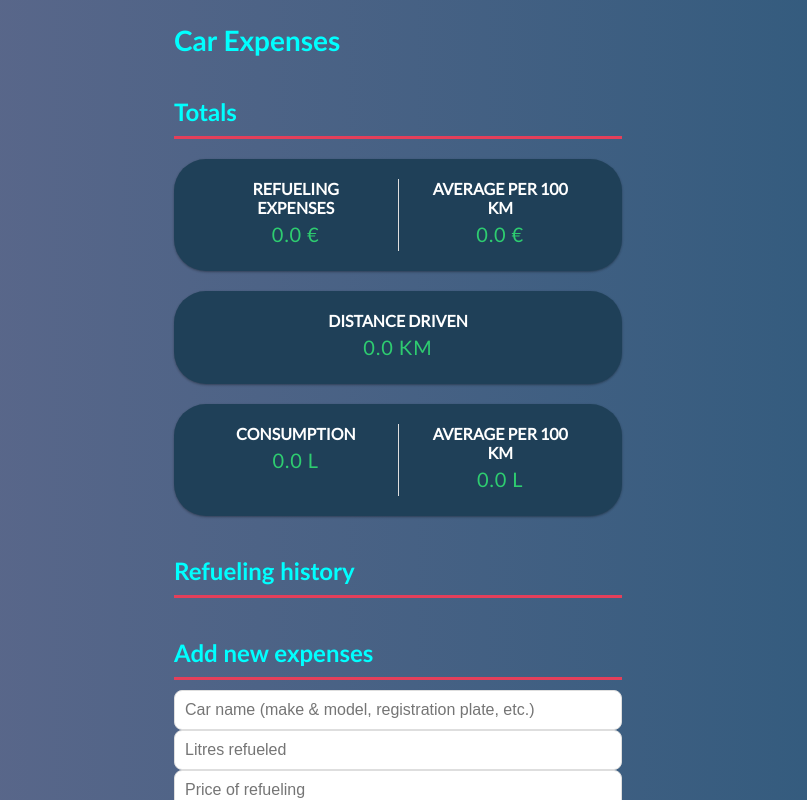
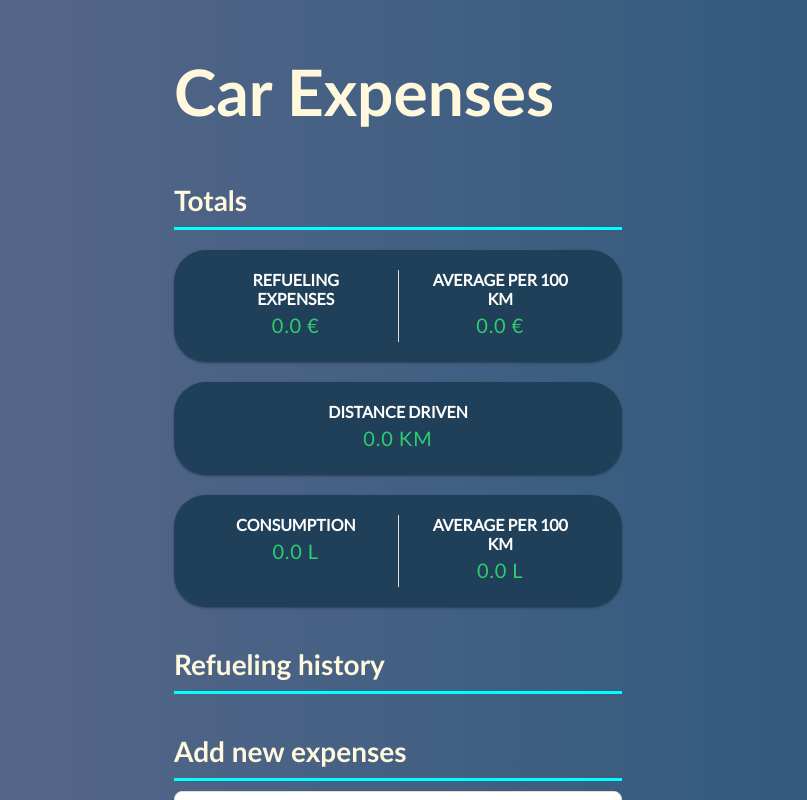
Before and after one commit to arekune/car-expenses, a React (Create React App) app: page / in a window 1280 px wide. Shown: the top 800 px of the page, without its empty margins (242-1049 px from the left). Built offline with nearby package versions, Linux system fonts and the light colour scheme.

Commit message:
Change font color for titles

```diff
--- a/src/App.css
+++ b/src/App.css
@@ -50,19 +50,19 @@ h1 {
 }
 
 h2 {
-  font-size: 1.75rem;
-  color: cyan;
+  font-size: 4rem;
+  color: #FFF8DC;
   font-family: 'Gill Sans', 'Gill Sans MT', Calibri, 'Trebuchet MS', sans-serif;
 
 }
 
 h3 {
-  border-bottom: 0.2rem solid #E43F5A;
+  border-bottom: 0.2rem solid cyan;
   padding-bottom: 0.625rem;
   margin: 2.5rem 0 0.625rem;
-  color: cyan;
+  color: #FFF8DC;
   font-family:'Gill Sans', 'Gill Sans MT', Calibri, 'Trebuchet MS', sans-serif;
-  font-size: 1.5rem;
+  font-size: 1.75rem;
 
 }
 
```
